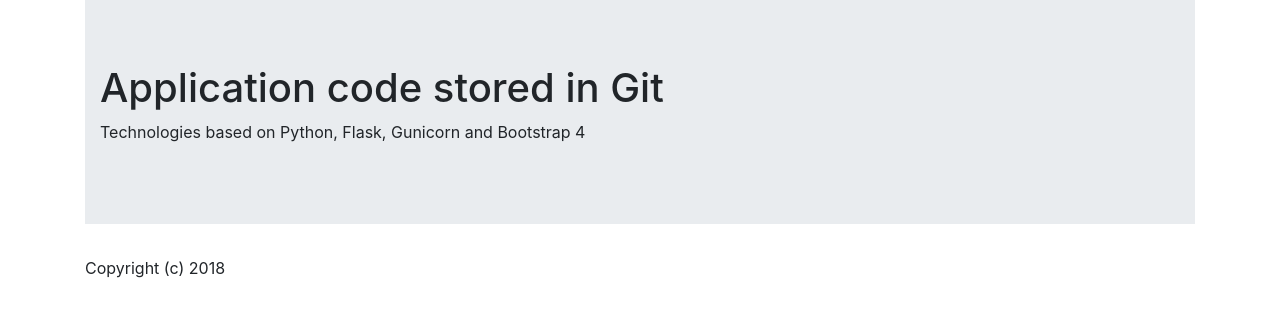
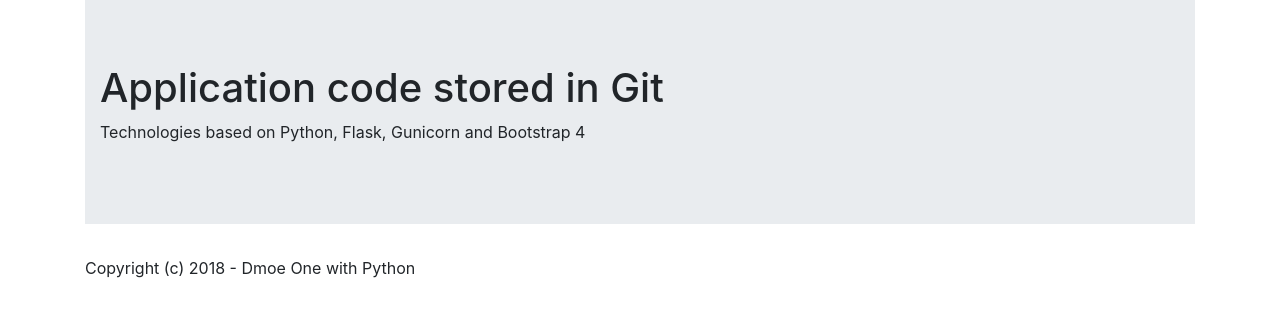
Before and after one commit to shibboleth66/basic-python-web-app, a Flask app: page /about in a window 1280 px wide. Shown: the part 58-375 px from the top of the page. Run offline with Flask 2, Linux system fonts and the light colour scheme; some libraries are stand-ins or nearby versions.

Commit message:
Update base.html

```diff
--- a/app/templates/base.html
+++ b/app/templates/base.html
@@ -47,7 +47,7 @@
 
       <!-- Footer -->
       <div class="footer" style="margin-bottom:0">
-        <p>Copyright (c) 2018</p>
+        <p>Copyright (c) 2018 - Dmoe One with Python</p>
       </div>
 
   </div>
```
